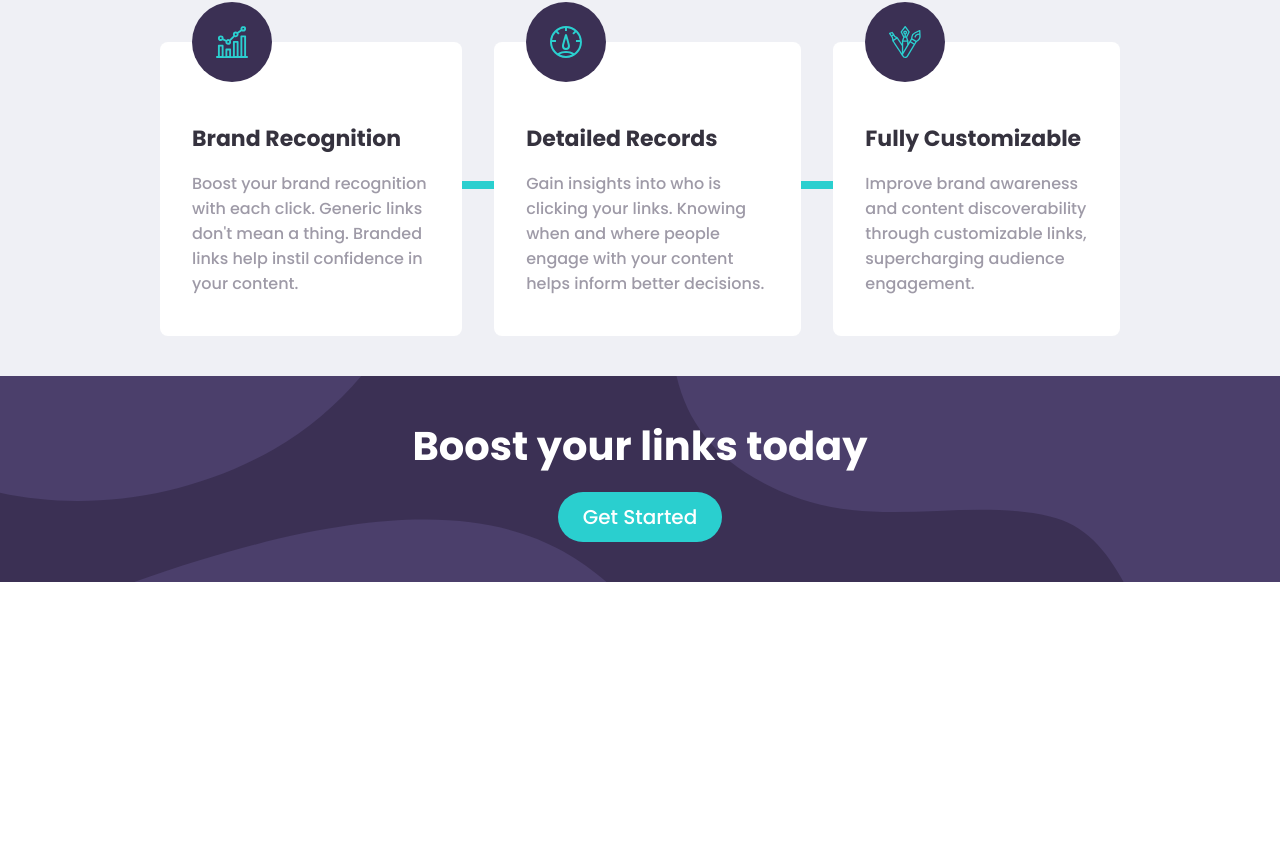
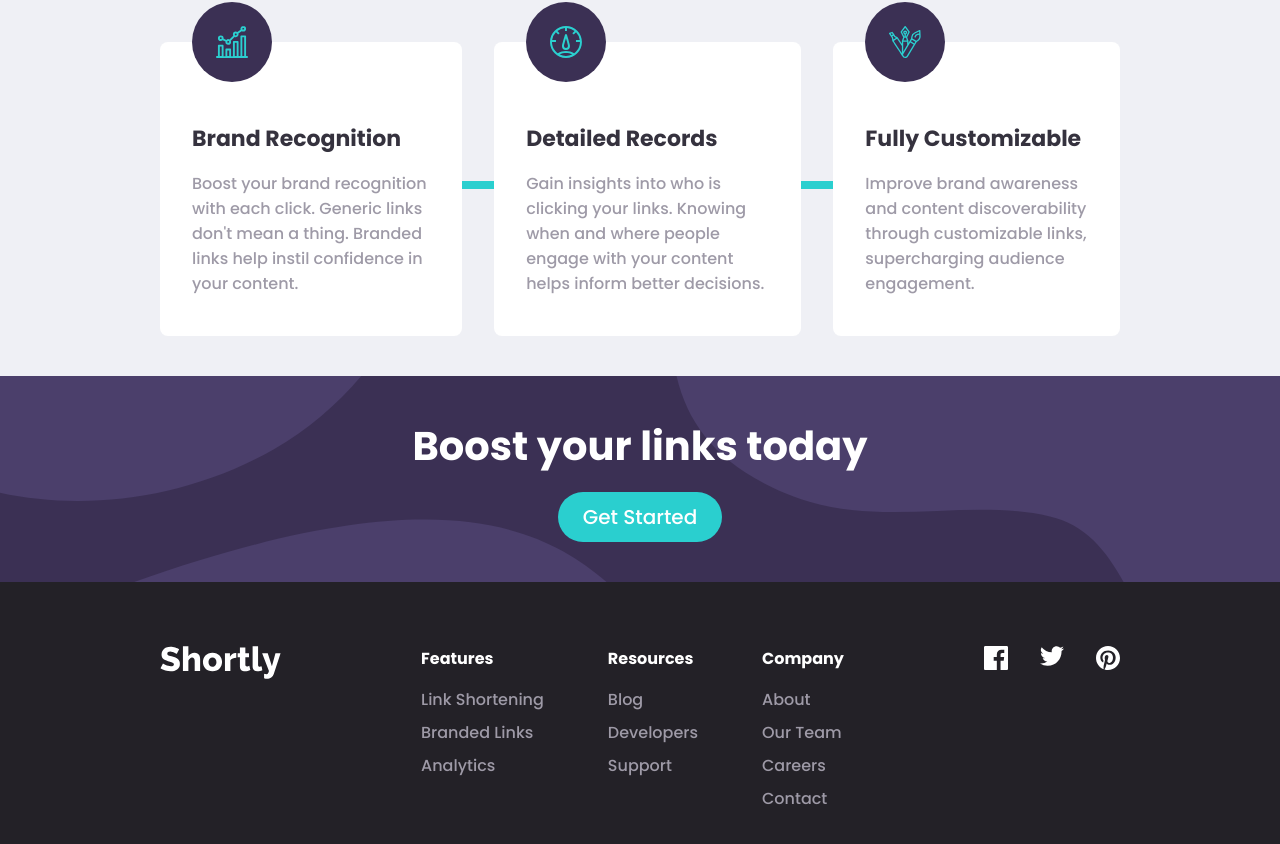
Before and after one commit to Dunkelhaiser/Shortly, a React (Vite) app: page / in a window 1280 px wide. Shown: the part 768-1612 px from the top of the page. Before the commit the page ends 1350 px from the top, so only its background shows below. Built offline with nearby package versions, Linux system fonts and the light colour scheme.

Commit message:
Created footer

```diff
--- a/src/App.tsx
+++ b/src/App.tsx
@@ -1,5 +1,6 @@
 /* eslint-disable jsx-a11y/anchor-is-valid */
 import Boost from "./components/Boost/Boost";
+import Footer from "./components/Footer/Footer";
 import Header from "./components/Header/Header";
 import Hero from "./components/Hero/Hero";
 import Stats from "./components/Stats/Stats";
@@ -13,6 +14,7 @@ function App() {
                 <Hero />
                 <Stats />
                 <Boost />
+                <Footer />
             </main>
         </>
     );
--- /dev/null
+++ b/src/components/Footer/Footer.module.scss
@@ -0,0 +1,61 @@
+@use "../../scss/abstract/screen-queries.scss" as *;
+@use "../../scss/abstract/mixins.scss" as *;
+
+.footer {
+    @include flex($direction: row, $justify: space-between, $gap: 1.5rem);
+
+    max-width: 120rem;
+    margin: 0 auto;
+    padding: 4rem 10rem;
+
+    color: var(--background);
+
+    background-color: var(--very-dark-violet);
+
+    .logo {
+        filter: brightness(0) invert(100%);
+    }
+
+    .list {
+        @include flex($direction: row, $gap: 4rem);
+
+        .links {
+            @include flex($gap: 1rem);
+
+            ul {
+                @include flex($gap: 0.5rem);
+
+                list-style: none;
+            }
+        }
+    }
+
+    .icon_list {
+        @include flex($direction: row, $gap: 2rem);
+    }
+
+    /* stylelint-disable-next-line order/order */
+    @include respond-tablet-landscape {
+        padding: 2.5rem 5rem;
+    }
+    @include respond-tablet {
+        padding: 2.5rem 2rem;
+    }
+    @include respond-phone {
+        @include flex($align: center, $gap: 2rem);
+
+        text-align: center;
+
+        .list {
+            @include flex($align: center, $gap: 2rem);
+
+            .links {
+                align-items: center;
+
+                ul {
+                    align-items: center;
+                }
+            }
+        }
+    }
+}
--- /dev/null
+++ b/src/components/Footer/Footer.tsx
@@ -0,0 +1,77 @@
+/* eslint-disable jsx-a11y/anchor-is-valid */
+import Logo from "../../images/logo.svg";
+import FooterStyles from "./Footer.module.scss";
+import iconFacebook from "../../images/icon-facebook.svg";
+import iconTwitter from "../../images/icon-twitter.svg";
+import iconPinterest from "../../images/icon-pinterest.svg";
+
+const Footer: React.FC = () => {
+    return (
+        <footer className={FooterStyles.footer}>
+            <a href="#">
+                <img src={Logo} alt="Logo" className={FooterStyles.logo} />
+            </a>
+
+            <div className={FooterStyles.list}>
+                <div className={FooterStyles.links}>
+                    <h4>Features</h4>
+                    <ul>
+                        <li>
+                            <a href="#">Link Shortening</a>
+                        </li>
+                        <li>
+                            <a href="#">Branded Links</a>
+                        </li>
+                        <li>
+                            <a href="#">Analytics</a>
+                        </li>
+                    </ul>
+                </div>
+                <div className={FooterStyles.links}>
+                    <h4>Resources</h4>
+                    <ul>
+                        <li>
+                            <a href="#">Blog</a>
+                        </li>
+                        <li>
+                            <a href="#">Developers</a>
+                        </li>
+                        <li>
+                            <a href="#">Support</a>
+                        </li>
+                    </ul>
+                </div>
+                <div className={FooterStyles.links}>
+                    <h4>Company</h4>
+                    <ul>
+                        <li>
+                            <a href="#">About</a>
+                        </li>
+                        <li>
+                            <a href="#">Our Team</a>
+                        </li>
+                        <li>
+                            <a href="#">Careers</a>
+                        </li>
+                        <li>
+                            <a href="#">Contact</a>
+                        </li>
+                    </ul>
+                </div>
+            </div>
+
+            <div className={FooterStyles.icon_list}>
+                <a href="#">
+                    <img src={iconFacebook} alt="Facebook" />
+                </a>
+                <a href="#">
+                    <img src={iconTwitter} alt="Twitter" />
+                </a>
+                <a href="#">
+                    <img src={iconPinterest} alt="Pinterest" />
+                </a>
+            </div>
+        </footer>
+    );
+};
+export default Footer;
--- a/src/components/Stats/Stats.module.scss
+++ b/src/components/Stats/Stats.module.scss
@@ -12,9 +12,10 @@
     }
 
     .cards_section {
-        @include flex($direction: row, $align: stretch, $gap: 2rem);
+        @include flex($direction: row, $align: stretch, $justify: space-between, $gap: 2rem);
 
         position: relative;
+        width: 100%;
         margin-top: 5rem;
 
         &::before {
```
